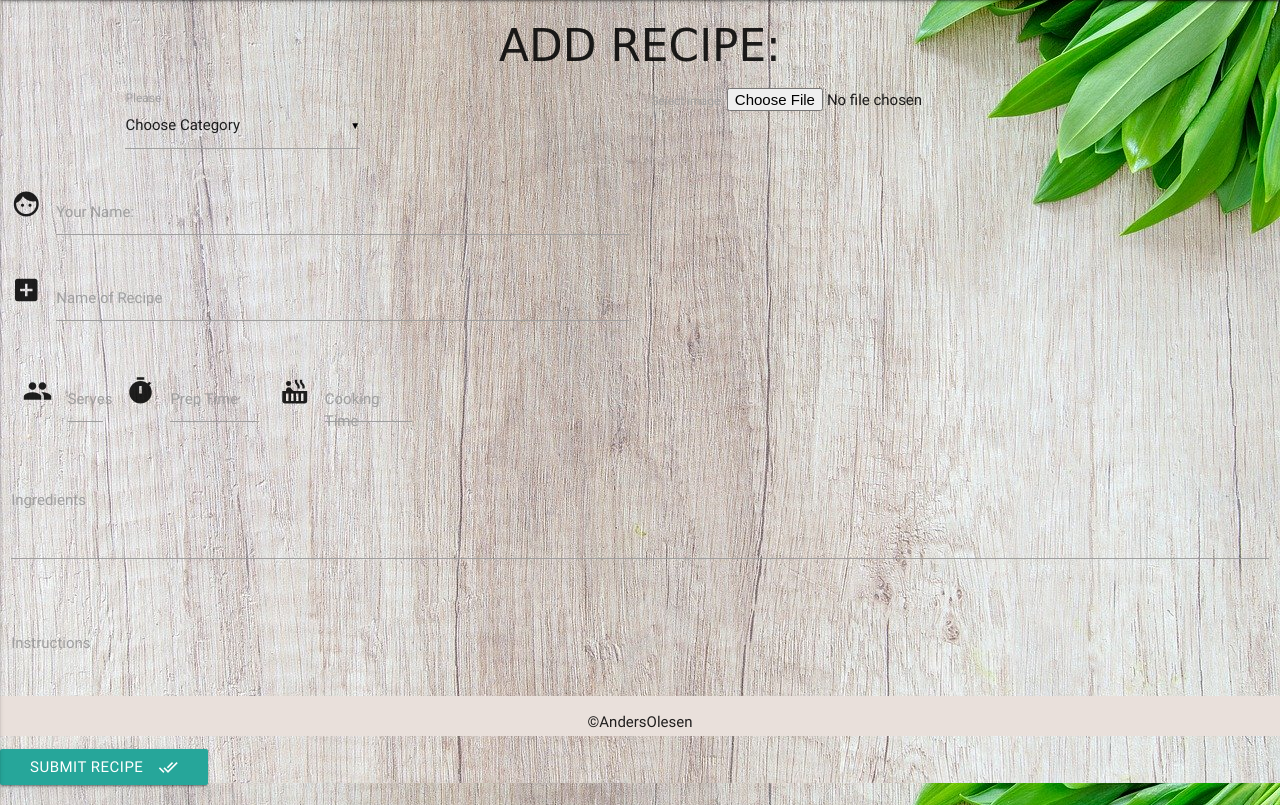
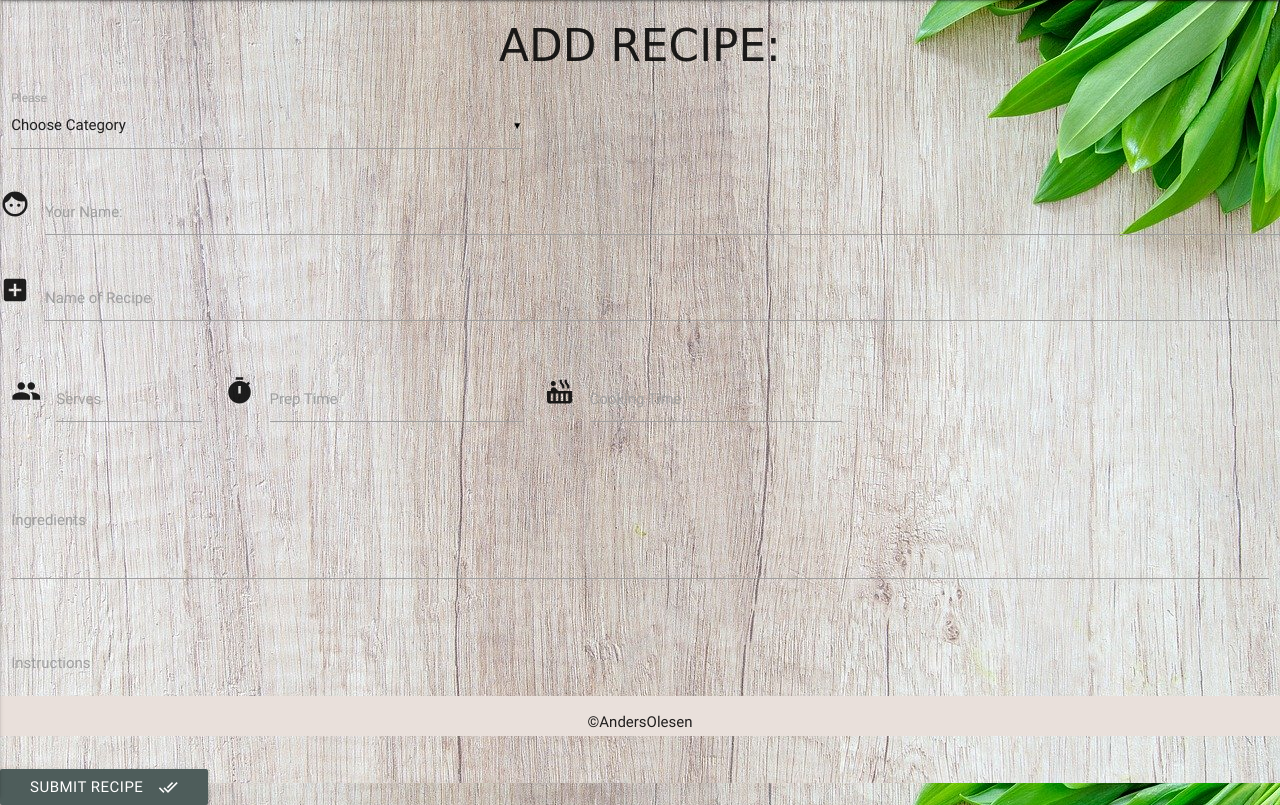
Before and after one commit to Code-Institute-Submissions/the-recipe-book-group, a Flask app: page /recipe/add in a window 1280 px wide; the page is wider, and only the part inside the window is pictured. Shown: the part 64-869 px from the top of that part. Run offline with Flask 2, Linux system fonts and the light colour scheme; data that the repository does not hold is empty; some libraries are stand-ins or nearby versions.

Commit message:
Favicon icons moved to static folder. links changed

```diff
--- a/app.py
+++ b/app.py
@@ -22,6 +22,25 @@ def show_index():
     """
     return render_template("pages/index.html")
 
+@app.route('/recipes')
+def recipes():
+    """
+    will render the complete list of recipes
+    """
+    return render_template("pages/recipes.html",
+                           recipes=mongo.db.recipes.find())
+
+
+@app.route('/recipe/<recipe_id>')
+def recipe(recipe_id):
+    """
+    will show the full details of an individual recipe
+    """
+    the_recipe = mongo.db.recipes.find_one_or_404({"_id": ObjectId(recipe_id)})
+    all_categories = mongo.db.categories.find()
+    return render_template('pages/recipe.html', recipe=the_recipe,
+                           zcategories=all_categories)
+
 
 @app.route('/recipe/add', methods=["POST", "GET"])
 def add_recipe():
@@ -38,29 +57,7 @@ def add_recipe():
                            categories=mongo.db.categories.find())
 
 
-# list of recipes
-@app.route('/recipes')
-def recipes():
-    """
-    will render the complete list of recipes
-    """
-    return render_template("pages/recipes.html",
-                           recipes=mongo.db.recipes.find())
-
-
-# recipe page
-@app.route('/recipe/<recipe_id>')
-def recipe(recipe_id):
-    """
-    will show the full details of an individual recipe
-    """
-    the_recipe = mongo.db.recipes.find_one_or_404({"_id": ObjectId(recipe_id)})
-    all_categories = mongo.db.categories.find()
-    return render_template('pages/recipe.html', recipe=the_recipe,
-                           zcategories=all_categories)
-
-
-@app.route('/editrecipe/<recipe_id>')
+@app.route('/edit/recipe/<recipe_id>')
 def edit_recipe(recipe_id):
     """
     will allow the user to edit a particular recipe. Recipe reposted on submit
--- a/static/css/style.css
+++ b/static/css/style.css
@@ -28,11 +28,11 @@ body {
 	font-size: 4vh;
 	text-align: center;
 	font-family: cursive;
-	padding-top: 15vh;
+	padding-top: 10vh;
 }
 
 .index-text {
-	color: #672323;
+	color: #672323;;
 	font-size: 10vh;
 	font-family: cursive;
 }
@@ -75,12 +75,14 @@ nav {
 	display: inline-block;
 }
 
+.submit-button,
 .list-button,
 .edit-button,
 .delete-button {
 	background-color: #4e5d5b;
 }
 
+.submit-button:hover,
 .list-button:hover,
 .edit-button:hover,
 .delete-button:hover {
--- a/templates/layout/head.html
+++ b/templates/layout/head.html
@@ -1,6 +1,6 @@
-<link rel="apple-touch-icon" sizes="180x180" href="static/images/favicon/apple-touch-icon.png">
-<link rel="icon" type="image/png" sizes="32x32" href="static/images/favicon/favicon-32x32.png">
-<link rel="icon" type="image/png" sizes="16x16" href="static/images/favicon/favicon-16x16.png">
+<link rel="apple-touch-icon" sizes="180x180" href="static/favicon/apple-touch-icon.png">
+<link rel="icon" type="image/png" sizes="32x32" href="static/favicon/favicon-32x32.png">
+<link rel="icon" type="image/png" sizes="16x16" href="static/favicon/favicon-16x16.png">
 <link href="https://fonts.googleapis.com/icon?family=Material+Icons" rel="stylesheet">
 <link rel="stylesheet"  href="https://cdnjs.cloudflare.com/ajax/libs/materialize/0.100.2/css/materialize.min.css">
 <link rel="stylesheet" href="{{url_for('static', filename='css/style.css')}}" type="text/css"/>
--- a/templates/pages/addrecipe.html
+++ b/templates/pages/addrecipe.html
@@ -9,9 +9,7 @@
       <!--code adapted from Materialize-->
       <form action="{{ url_for('add_recipe') }}" method="POST" class="transparent">
          <div class="row wrapper-row">
-            <div class="col s12 m6">
                <div class="row">
-                  <div class="col s6 m2"></div>
                   <div class="input-field col s12 m5" required>
                      <select id="category" name="category_name">
                         <option value="" disabled selected>Choose Category</option>
@@ -54,12 +52,6 @@
                   </div>
                </div>
             </div>
-            <div class="col s12 m6">
-             <label for="img">Select image:</label>
-  <input type="file" id="img" name="img" accept="image/*">
-
-
-         </div>
          <div class="row">
             <div class="input-field col s12">
                <textarea id="ingredients" name="ingredients" class="materialize-textarea" required></textarea>
@@ -73,7 +65,7 @@
             </div>
          </div>
          <div class="row">
-            <button class="btn waves-effect waves-light" type="submit" name="action">Submit Recipe
+            <button class="btn waves-effect waves-light submit-button" type="submit" name="action">Submit Recipe
             <i class="material-icons right">done_all</i>
             </button>
          </div>
```
Also changed, not shown: static/favicon/android-chrome-192x192.png (renamed from static/images/favicon/android-chrome-192x192.png), static/favicon/android-chrome-512x512.png (renamed from static/images/favicon/android-chrome-512x512.png), static/favicon/apple-touch-icon.png (renamed from static/images/favicon/apple-touch-icon.png), static/favicon/favicon-16x16.png (renamed from static/images/favicon/favicon-16x16.png), static/favicon/favicon-32x32.png (renamed from static/images/favicon/favicon-32x32.png), static/favicon/favicon.ico (renamed from static/images/favicon/favicon.ico), static/favicon/site.webmanifest (renamed from static/images/favicon/site.webmanifest).
